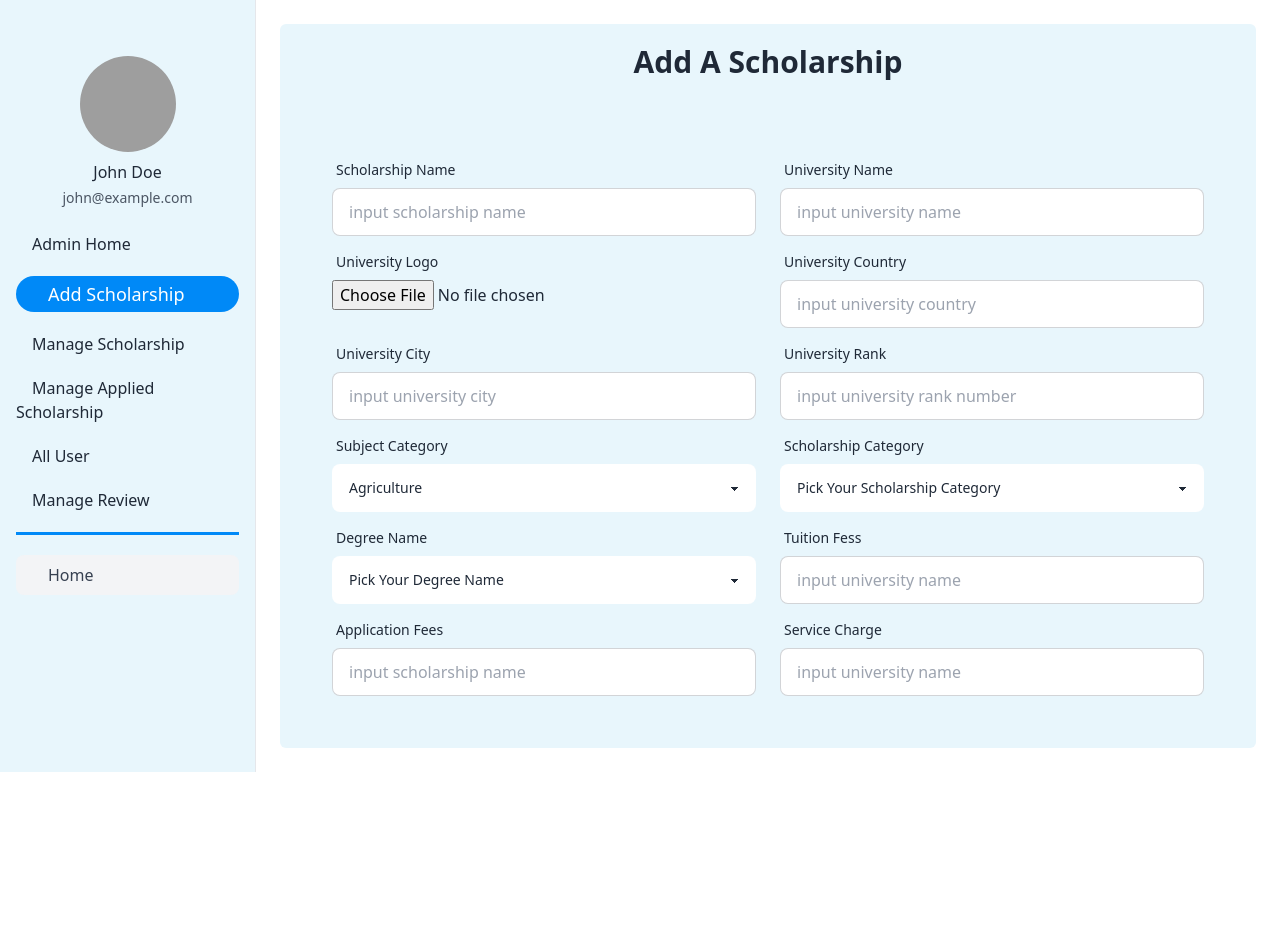
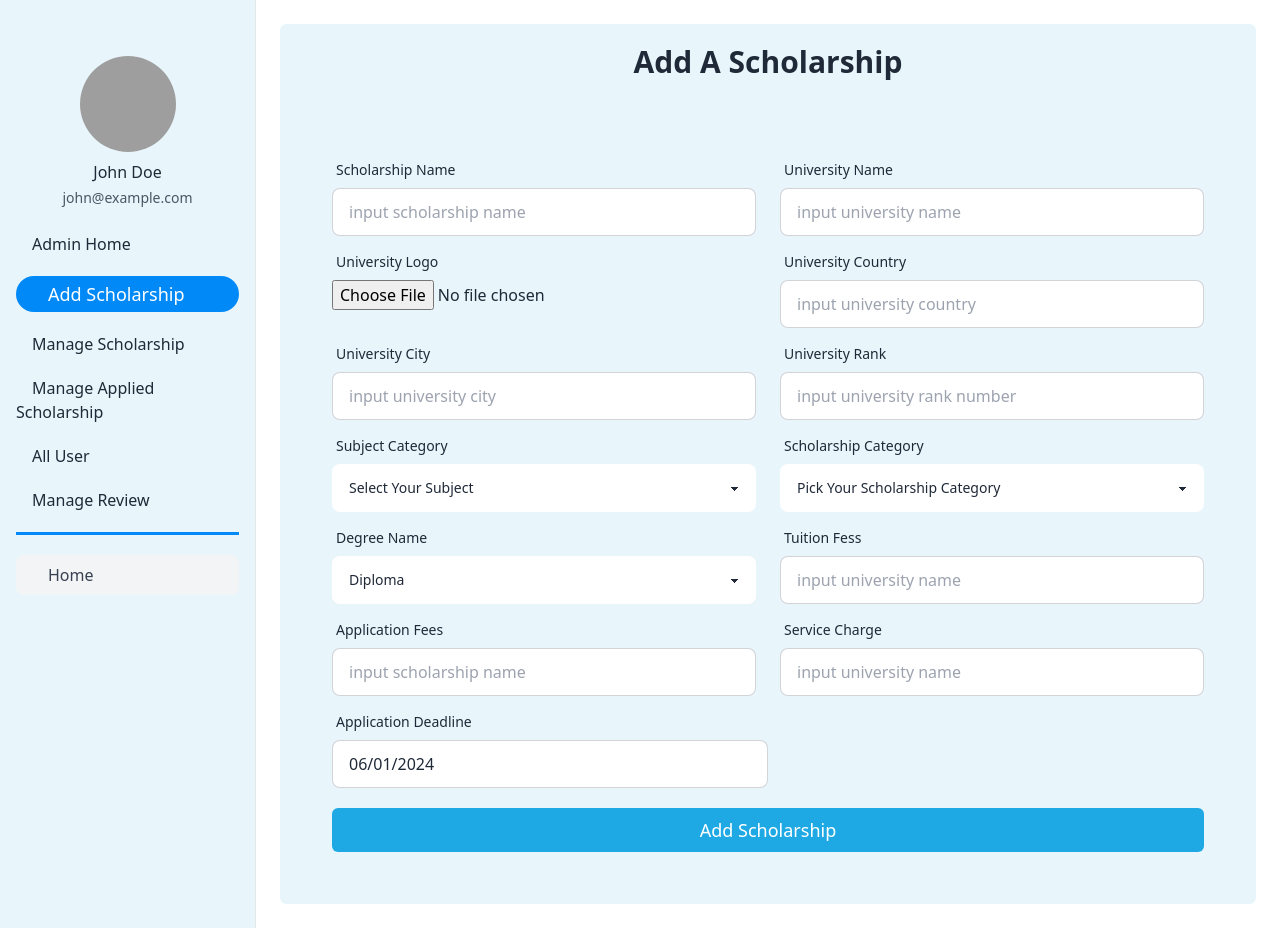
Before and after one commit to mohaiminul375/merit-matrix-client, a React (Vite) app: page /dashboard/add-scholarship in a window 1280 px wide. Before the commit the page ends 800 px from the top, so only its background shows below. Built offline with nearby package versions, Linux system fonts and the light colour scheme; no server answers; grey boxes are pictures that could not be loaded.

Commit message:
data added server successfully

```diff
--- a/src/Pages/Dashboard/AddScholarship.jsx
+++ b/src/Pages/Dashboard/AddScholarship.jsx
@@ -1,6 +1,17 @@
 import { useForm } from "react-hook-form";
-
+import { useState } from "react";
+import DatePicker from "react-datepicker";
+import "react-datepicker/dist/react-datepicker.css";
+import useAuth from "../../hooks/useAuth";
+import axios from "axios";
+import useAxiosSecure from "../../hooks/useAxiosSecure";
+import Swal from "sweetalert2";
 const AddScholarship = () => {
+  const axiosSecure = useAxiosSecure();
+  const { user } = useAuth();
+  const [startDate, setStartDate] = useState(new Date());
+  const image_hosting_key = import.meta.env.VITE_IMG_HOST;
+  const image_hosting_api = `https://api.imgbb.com/1/upload?key=${image_hosting_key}`;
   const {
     register,
     handleSubmit,
@@ -8,8 +19,31 @@ const AddScholarship = () => {
     formState: { errors },
   } = useForm();
 
-  const onSubmit = (data) => {
+  const onSubmit = async (data) => {
+    // console.log()
+    const current = new Date();
+    const img = { image: data.university_logo[0] };
+    console.log(img);
+
+    // generate img
+    const { data: res } = await axios.post(image_hosting_api, img, {
+      headers: { "content-type": "multipart/form-data" },
+    });
+    const img_url = res.data.display_url;
+    // console.log(img_url);
+    // add data
+    data.posted_user = user?.email;
+    data.deadline = startDate.toLocaleDateString();
+    data.post_date = current.toLocaleDateString();
+    data.university_logo = img_url;
     console.log(data);
+    const { data: scholarship_post } = await axiosSecure.post(
+      "/all-scholarship"
+    );
+    console.log(scholarship_post);
+    if(scholarship_post.insertedId){
+        Swal.fire("Scholarship added successfully");
+    }
   };
   return (
     <div>
@@ -70,7 +104,6 @@ const AddScholarship = () => {
                   {...register("university_country")}
                 />
               </div>
-
             </div>
             <div className="md:flex gap-6">
               <div className="form-control w-full md:w-1/2">
@@ -105,7 +138,9 @@ const AddScholarship = () => {
                   <span className="label-text">Subject Category</span>
                 </label>
                 <select {...register("subject")} className="select w-full">
-                  <option disabled>Select Your Subject</option>
+                  <option disabled selected>
+                    Select Your Subject
+                  </option>
 
                   <option value="Agriculture">Agriculture</option>
                   <option value="Engineering">Engineering</option>
@@ -116,12 +151,11 @@ const AddScholarship = () => {
                 <label className="label">
                   <span className="label-text">Scholarship Category</span>
                 </label>
-                <select className="select w-full">
-                  <option
+                <select
                   {...register("scholarship_category")}
-                    disabled
-                    selected
+                  className="select w-full"
                 >
+                  <option disabled selected>
                     Pick Your Scholarship Category
                   </option>
                   <option value="Full-fund">Full-fund</option>
@@ -137,12 +171,10 @@ const AddScholarship = () => {
                   <span className="label-text">Degree Name</span>
                 </label>
                 <select {...register("degree_name")} className="select w-full">
-                  <option disabled selected>
-                    Pick Your Degree Name
-                  </option>
-                  <option value="Full-fund">Diploma</option>
-                  <option value="">Bachelor</option>
-                  <option value="Self-fund">Masters</option>
+                  <option disabled>Pick Your Degree Name</option>
+                  <option value="Diploma">Diploma</option>
+                  <option value="Bachelor">Bachelor</option>
+                  <option value="Maters">Masters</option>
                 </select>
               </div>
               <div className="form-control md:w-1/2">
@@ -185,6 +217,24 @@ const AddScholarship = () => {
                 />
               </div>
             </div>
+            {/* row 7 */}
+            <div className="md:flex gap-6">
+              <div className="form-control md:w-1/2">
+                <label className="label">
+                  <span className="label-text">Application Deadline</span>
+                </label>
+                <DatePicker
+                  className="input input-bordered w-full"
+                  selected={startDate}
+                  onChange={(date) => setStartDate(date)}
+                />
+              </div>
+            </div>
+            <div className="mt-3">
+              <button className="w-full bg-[#1EA9E4] text-white py-2 text-lg rounded-md">
+                Add Scholarship
+              </button>
+            </div>
           </form>
         </div>
       </div>
--- a/src/hooks/useAxiosPublic.jsx
+++ b/src/hooks/useAxiosPublic.jsx
@@ -1,6 +1,6 @@
 import axios from 'axios';
 import React from 'react';
-const axiosPubilc=axios.create([
+const axiosPublic=axios.create([
     // baseURL:'http'
 ])
 const useAxiosPublic = () => {
--- /dev/null
+++ b/src/hooks/useAxiosSecure.jsx
@@ -0,0 +1,10 @@
+import axios from "axios";
+
+const axiosSecure = axios.create({
+  baseURL: "https://merit-matrix-server.vercel.app",
+});
+const useAxiosSecure = () => {
+  return axiosSecure;
+};
+
+export default useAxiosSecure;
```
Lines whose indentation alone changed are shown as unchanged.
